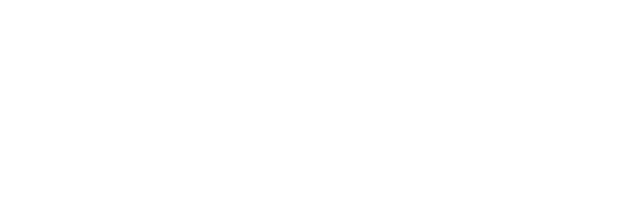
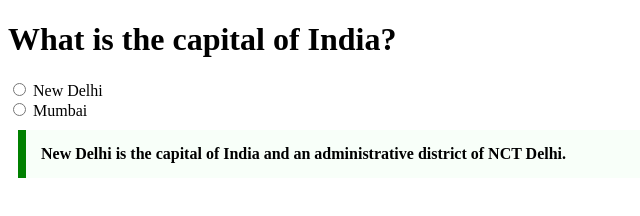
Before and after one commit to acciojob/trivia-zaaves, a website: page main.html in a window 1280 px wide. Shown: the whole page, without its empty margins (0-640 px from the left). Drawn offline with Linux system fonts and the light colour scheme.

Commit message:
created a submission

```diff
--- a/main.html
+++ b/main.html
@@ -8,6 +8,16 @@
 
 <body>
 	<!-- the entire body must be written by student -->
+	<h1>What is the capital of India?</h1>
+
+	<input type="radio" id="new-delhi" name="quiz" value="New Delhi">
+	<label for="new-delhi">New Delhi</label>
+	<br>
+	<input type="radio" id="Mumbai" name="quiz" value="Mumbai">
+	<label for="Mumbai">Mumbai</label>
+
+	<blockquote>New Delhi is the capital of India and an administrative district of NCT Delhi.</blockquote>
+
     <script type="text/javascript" src="./script.js">
 </script>
 
--- a/styles.css
+++ b/styles.css
@@ -1,2 +1,10 @@
 
 /* Your CSS Code here. */
+blockquote{
+	Max-width: 600px;
+	Margin: 10px;
+	Padding: 15px;
+	Border-left: 8px solid green ;
+	Background-color: #F8FFF9;
+	Font-weight: Bold;
+}
```
